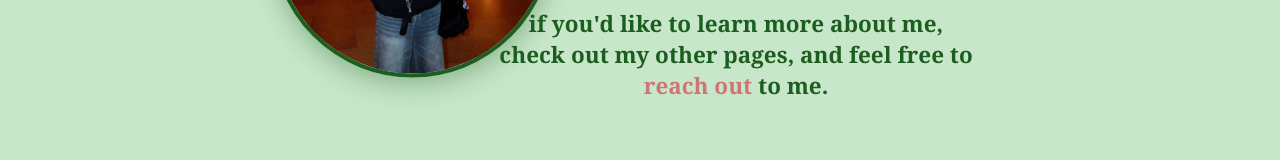
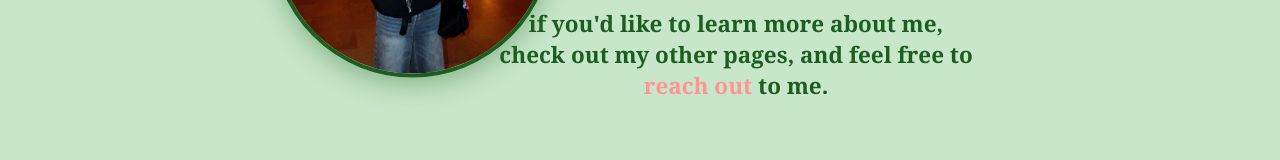
Before and after one commit to dav1dddddddd/webpage-new, a plain HTML site: page index.html in a window 1280 px wide. In both pictures the pointer is over the link "reach out". Shown: the part 439-599 px from the top of the page. Drawn offline with Linux system fonts and the light colour scheme; a script that the page names is missing.

Commit message:
fix: 'reach out' hover color

```diff
--- a/css/style.css
+++ b/css/style.css
@@ -220,7 +220,7 @@ body.dark-theme .dark-scroll {
 }
 
 .description a:hover {
-    color: #ce7575;
+    color: #ff9494;
 }
 
 .social-buttons {
```
